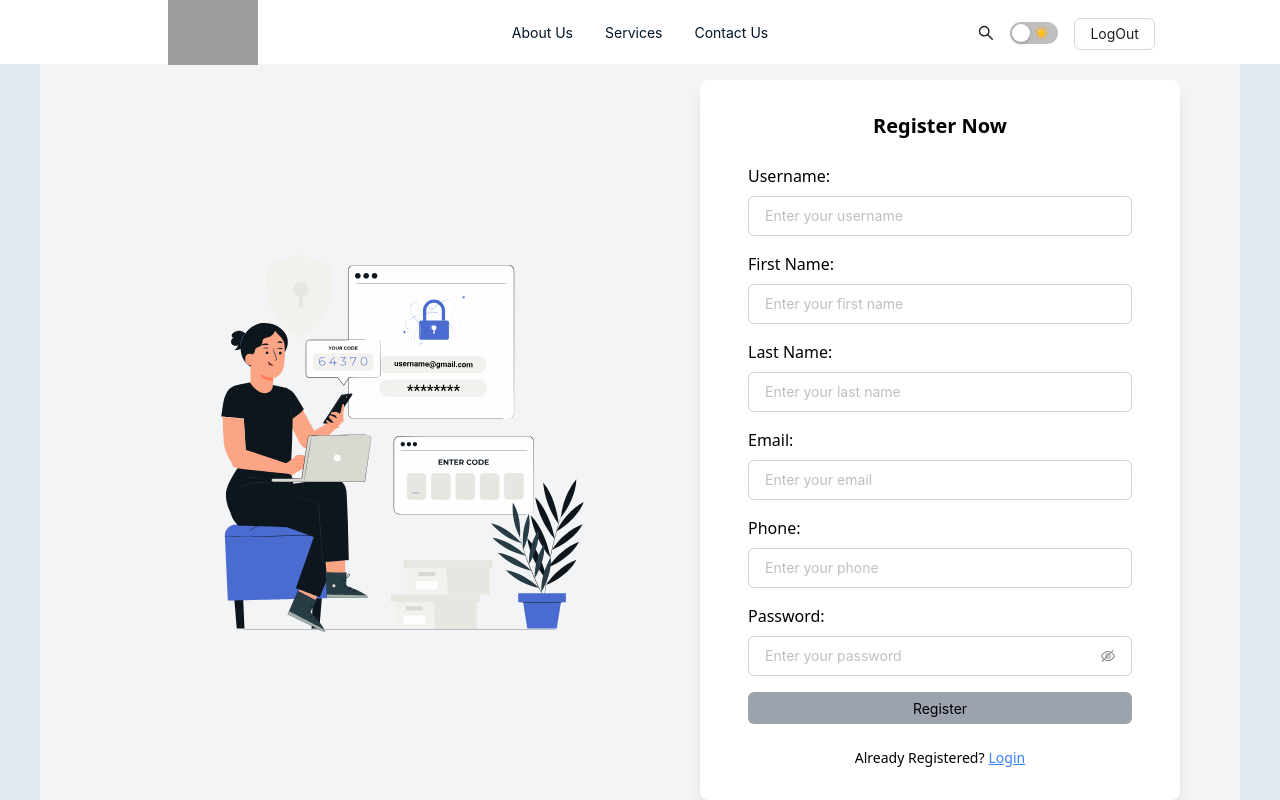
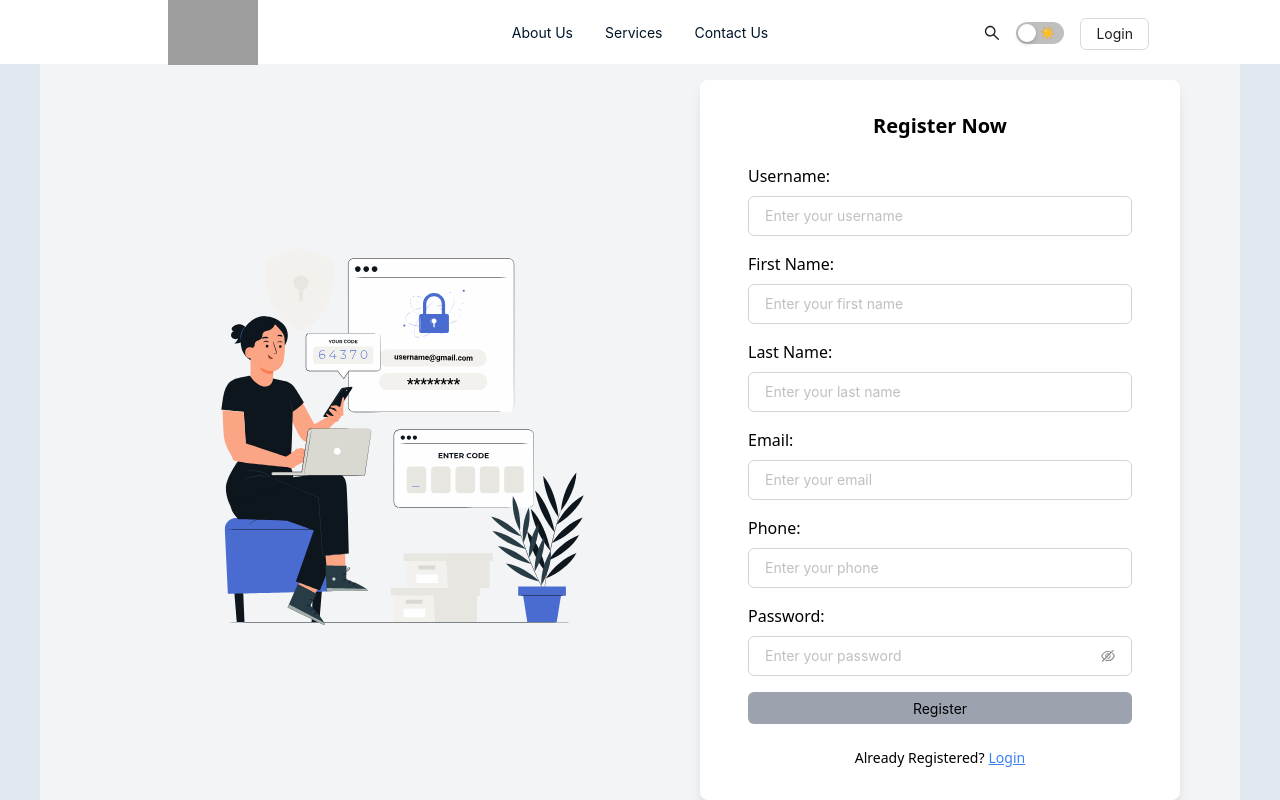
Before and after one commit to ProdigyLab/PawsAndTails-Client, a Next.js app: page /register in a window 1280 px wide. Shown: the top 800 px of the page. Built offline with nearby package versions, Linux system fonts and the light colour scheme; no server answers; grey boxes are pictures that could not be loaded.

Commit message:
refactor: authentication fixing

```diff
--- a/src/app/api/auth/[...nextauth]/route.ts
+++ b/src/app/api/auth/[...nextauth]/route.ts
@@ -23,6 +23,9 @@ interface User {
 interface CustomSession extends Session {
   user: User;
   token: string;
+  accessToken?: string;
+  refreshToken?: string;
+
 }
 
 const authOptions: NextAuthOptions = {
@@ -109,23 +112,27 @@ const authOptions: NextAuthOptions = {
       return true;
     },
 
-    async jwt({ token, user, trigger, session }) {
-      if (trigger === "update") {
-        return { ...token, ...session.user };
+    async jwt({ token, user }) {
+      if (user) {
+        token.user = user;
+        token.accessToken = user.accessToken;
+        token.refreshToken = user.refreshToken;
       }
-      return { ...token, ...user };
+      return token;
     },
 
-    async session({
-      session,
-      token,
-    }: {
-      session: Session;
-      token: JWT;
-    }) {
-      (session as CustomSession).user = token as unknown as User;
+
+
+    async session({ session, token }: { session: Session; token: JWT }) {
+      (session as CustomSession).user = token.user as User;
+      (session as CustomSession).accessToken = token.accessToken as string;
       return session as CustomSession;
     },
+  },
+  pages: {
+    signIn: '/login',
+    signOut: '/login',
+    error: '/login', // Error code passed in query string as ?error=
   },
 };
 
--- a/src/components/auth/login/loginComponent.tsx
+++ b/src/components/auth/login/loginComponent.tsx
@@ -4,15 +4,19 @@ import { handleChangeLoginInput } from "@/redux/actions/loginActions";
 import { UseAppDispatch, UseAppSelector } from "@/redux/hook";
 import { endPoints } from "@/utils/api/route";
 import { postMethod } from "@/utils/api/postMethod";
-import { signIn } from "next-auth/react";
+import { signIn, useSession } from "next-auth/react";
 import { Button, Input } from "antd";
 import useLottieAnimation from "@/hooks/useAnimation";
 import animationData from "./loginAnimation.json";
 import { EyeInvisibleOutlined, EyeTwoTone } from "@ant-design/icons";
 import Link from "next/link";
+import { useRouter } from "next/navigation";
 
 const LoginComponent = () => {
   const dispatch = UseAppDispatch();
+  const { data: session } = useSession();
+  console.log("session", session?.user?.email);
+  const router = useRouter();
   const { email, password } = UseAppSelector(
     (state) => state?.loginauthReducer?.loginAuth?.loginInput
   );
@@ -48,6 +52,7 @@ const LoginComponent = () => {
     }
   }, [email, password]);
 
+
   const handleLoginSubmit = async () => {
     if (!validatePassword(password)) {
       setPasswordError(
@@ -68,10 +73,14 @@ const LoginComponent = () => {
       console.log("response", response);
 
       if (response.data.statusCode === 200) {
-        await signIn("credentials", {
-          ...response?.data?.user,
+        const result = await signIn("credentials", {
+          strEmail: email,
+          strPassword: password,
           redirect: false,
         });
+        if (result?.ok) {
+          router.push('/'); // Redirect to dashboard or desired page
+        }
       } else {
         console.error(response.data.message);
       }
--- a/src/components/auth/register/registerComponent.tsx
+++ b/src/components/auth/register/registerComponent.tsx
@@ -1,7 +1,7 @@
-"use client"
+"use client";
 // Assuming you have the necessary imports and redux setup
 import React, { useEffect, useState } from "react";
-import { useRouter } from "next/router";
+import { useRouter } from "next/navigation";
 import { UseAppDispatch, UseAppSelector } from "@/redux/hook";
 import {
   handleChangeRegisterInput,
@@ -16,6 +16,7 @@ import animationData from "../login/loginAnimation.json";
 import { Button, Input } from "antd";
 import { EyeInvisibleOutlined, EyeTwoTone } from "@ant-design/icons";
 import Link from "next/link";
+import { motion } from "framer-motion";
 
 const RegisterComponent = () => {
   const [isRegister, setIsRegister] = useState<boolean>(false);
@@ -23,7 +24,10 @@ const RegisterComponent = () => {
   const [isButtonDisabled, setIsButtonDisabled] = useState<boolean>(true);
   const [emailError, setEmailError] = useState<string | null>(null);
   const dispatch = UseAppDispatch();
-  // const router = useRouter();
+  const { data: session } = useSession();
+  const router = useRouter();
+  console.log("session", session?.user?.strEmail);
+
   const {
     strUserName,
     strEmail,
@@ -69,7 +73,7 @@ const RegisterComponent = () => {
   }, [strEmail, strPassword]);
   const handleRegisterSubmit = async (event: React.FormEvent) => {
     event.preventDefault();
-setIsRegister(true)
+    setIsRegister(true);
     setEmailError(null);
     if (!validatePassword(strPassword)) {
       setPasswordError(
@@ -109,11 +113,16 @@ setEmailError(null);
         });
 
         if (loginResponse.data.statusCode === 200) {
-            await signIn("credentials", {
-            ...response?.data?.user,
-            callbackUrl: '/',
+          const result = await signIn("credentials", {
+            // ...response?.data?.user,
+            strEmail: strEmail,
+          strPassword: strPassword,
+            callbackUrl: "/",
             redirect: false,
           });
+          if (result?.ok) {
+            router.push('/'); // Redirect to dashboard or desired page
+          }
           // handle success and navigate to home page
         } else {
           console.error("Login failed:", loginResponse.data.message);
@@ -121,14 +130,16 @@ setEmailError(null);
       } else {
         console.error("Registration failed:", response.data.message);
       }
-    } catch (error:any) {
+    } catch (error: any) {
       console.log(error);
       if (error.response?.status === 409) {
-        setEmailError("This email is already registered. Please try with a different email.");
+        setEmailError(
+          "This email is already registered. Please try with a different email."
+        );
       } else {
         console.log("Registration failed:", error.message);
       }
-    }finally {
+    } finally {
       setIsRegister(false);
     }
   };
@@ -141,9 +152,22 @@ setEmailError(null);
   return (
     <div className="w-full flex min-h-screen justify-center items-center bg-gray-100">
       {/* Lottie Animation Section */}
-      <div className="w-1/2 flex justify-center items-center">
+      <motion.div
+        className="w-1/2 flex justify-center items-center"
+        initial={{ y: 0 }}
+        animate={{
+          y: [0, -20, 0],
+          transition: {
+            y: {
+              repeat: Infinity,
+              duration: 2,
+              ease: "easeInOut",
+            },
+          },
+        }}
+      >
         <div ref={containerRef} className="w-96 h-96" />
-      </div>
+      </motion.div>
       <div className="w-[40%] p-8 bg-white shadow-lg rounded-lg">
         <div className="flex justify-center font-semibold text-xl">
           Register Now
@@ -159,9 +183,7 @@ setEmailError(null);
               value={strUserName}
               placeholder="Enter your username"
               className="px-4 py-2 rounded-md text-black border border-gray-300 focus:outline-none focus:ring-2 focus:ring-blue-500"
-                onChange={(e) =>
-                  handleChangeInput("strUserName", e.target.value)
-                }
+              onChange={(e) => handleChangeInput("strUserName", e.target.value)}
               allowClear
             />
           </div>
@@ -191,9 +213,7 @@ setEmailError(null);
               value={strLastName}
               placeholder="Enter your last name"
               className="px-4 py-2 rounded-md text-black border border-gray-300 focus:outline-none focus:ring-2 focus:ring-blue-500"
-                onChange={(e) =>
-                  handleChangeInput("strLastName", e.target.value)
-                }
+              onChange={(e) => handleChangeInput("strLastName", e.target.value)}
               allowClear
             />
           </div>
@@ -237,9 +257,7 @@ setEmailError(null);
               placeholder="Enter your password"
               allowClear
               className="px-4 py-2 rounded-md text-black border border-gray-300 focus:outline-none focus:ring-2 focus:ring-blue-500"
-                onChange={(e) =>
-                  handleChangeInput("strPassword", e.target.value)
-                }
+              onChange={(e) => handleChangeInput("strPassword", e.target.value)}
               iconRender={(visible) =>
                 visible ? <EyeTwoTone /> : <EyeInvisibleOutlined />
               }
--- a/src/components/ui/features/Navbar/index.tsx
+++ b/src/components/ui/features/Navbar/index.tsx
@@ -5,18 +5,22 @@ import Link from 'next/link';
 import { useTheme } from '../../theme';  // Adjust this import path as needed
 import SearchBarComponent from "./searchBar";
 import { Image } from 'antd';
-import { signOut } from "next-auth/react";
+import { signOut, useSession } from "next-auth/react";
 import { Button } from "antd/es/radio";
+import { useRouter } from "next/navigation";
 
 const { Header } = Layout;
 
 const NavBarComponent = () => {
   const { isDarkMode, toggleTheme } = useTheme();
-
+const {data: session} = useSession()
+const router = useRouter();
   const handleLogOut = async () => {
-    await signOut({
-      callbackUrl: "/login",
-    });
+    await signOut({ redirect: false });
+    router.push('/login');
+  }
+  const handleLogIn = async () => {
+    router.push('/login');
   }
 
   const headerStyle = {
@@ -69,10 +73,13 @@ const NavBarComponent = () => {
             onChange={toggleTheme}
           />
         <div>
-          <Button onClick={handleLogOut}>
-            LogOut
-          </Button>
+        {
+          session?.user ? <Button onClick={handleLogOut}>
+          LogOut
+        </Button> : <Button onClick={handleLogIn} >Login</Button>
+        }
         </div>
+
         </div>
       </div>
     </Header>
```
Lines whose indentation alone changed are shown as unchanged.
